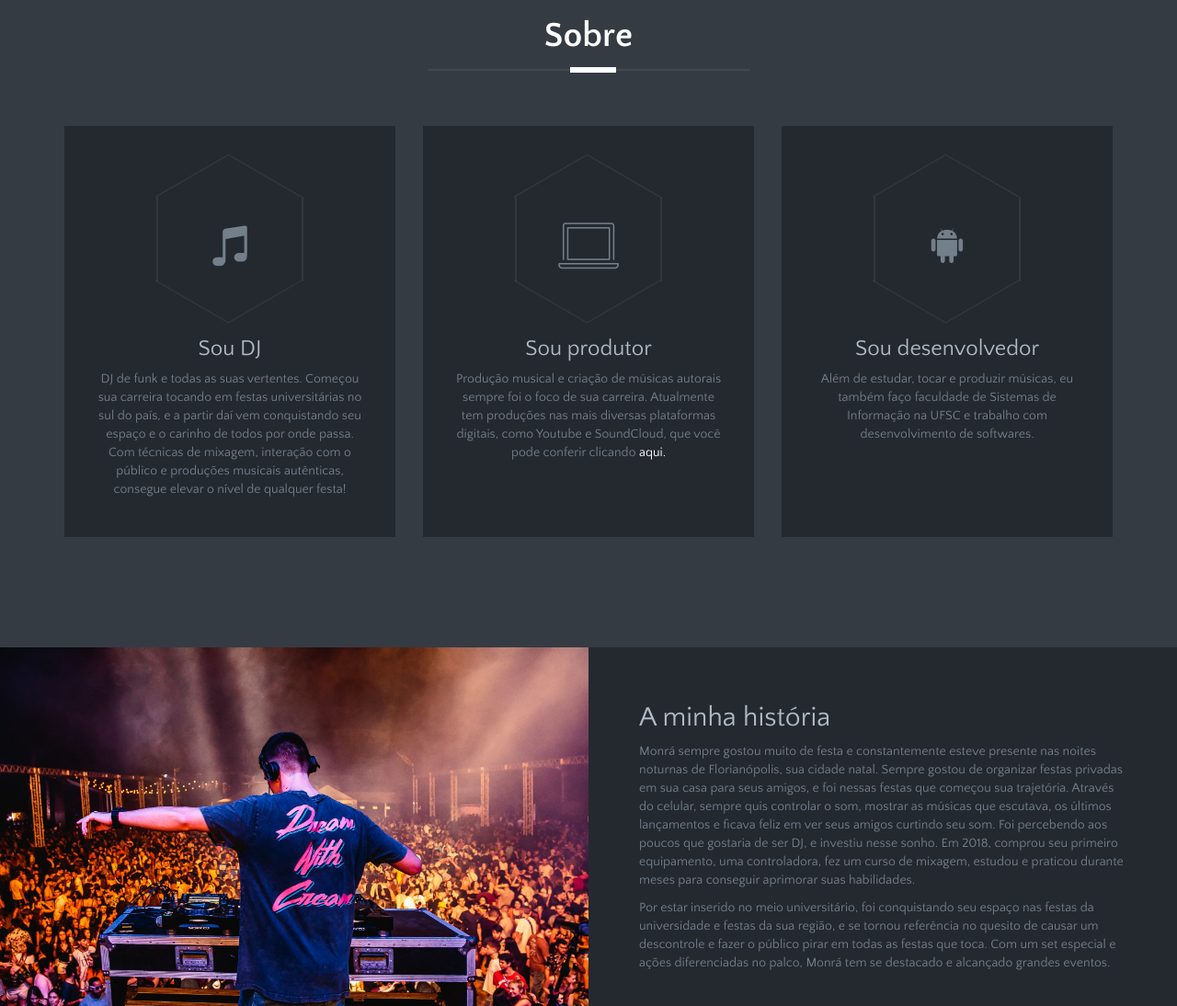
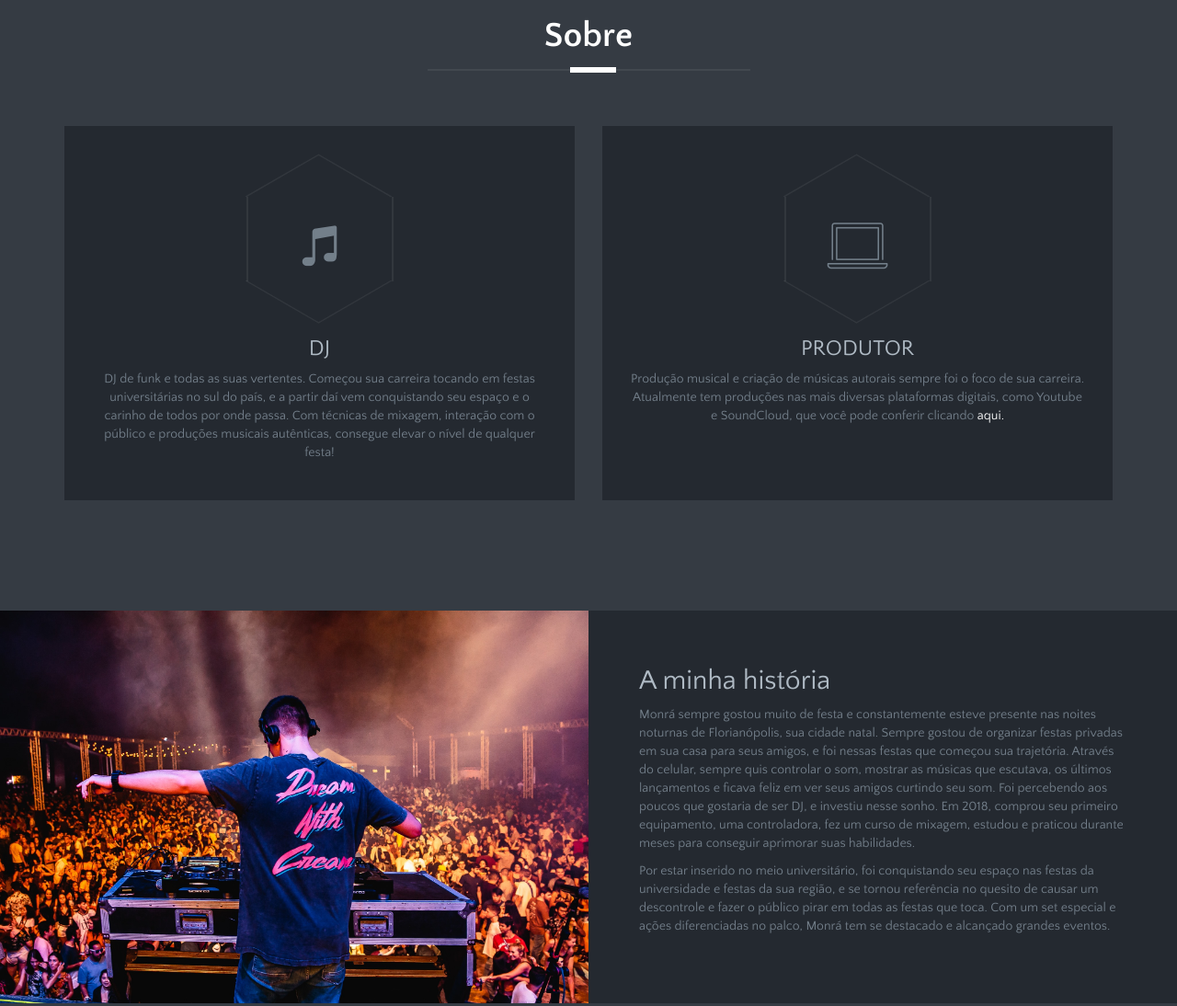
Before and after one commit to monradj/monradj.github.io, a plain HTML site: page index.html in a window 1280 px wide. Shown: the part 980-2074 px from the top of the page at 92% size. Drawn offline with Linux system fonts and the light colour scheme; some packages are replaced by stand-ins of ours; files whose address does not match are found by name; a web font is replaced by a local one.

Commit message:
Arruma detalhes

```diff
--- a/index.html
+++ b/index.html
@@ -135,14 +135,14 @@ Welcome Slider
 					<!-- /section title -->
 
 					<!-- About item -->
-					<div class="col-md-4 text-center wow fadeInUp" data-wow-duration="500ms" >
+					<div class="col-md-6 text-center wow fadeInUp" data-wow-duration="500ms" >
 						<div class="block">
 							<div class="icon-box">
 								<i class="tf-ion-music-note"></i>
 							</div>
 							<!-- Express About Yourself -->
 							<div class="content text-center">
-								<h3 class="ddd">Sou DJ</h3>
+								<h3 class="ddd">DJ</h3>
 								<p>DJ de funk e todas as suas vertentes. Começou sua carreira tocando em festas universitárias no sul do país, e a partir daí vem conquistando seu espaço e o carinho de todos por onde passa. Com técnicas de mixagem, interação com o público e produções musicais autênticas, consegue elevar o nível de qualquer festa!</p>
 							</div>
 						</div>
@@ -150,30 +150,15 @@ Welcome Slider
 					<!-- End About item -->
 
 					<!-- About item -->
-					<div class="col-md-4 text-center wow fadeInUp" data-wow-duration="500ms" data-wow-delay="250ms">
+					<div class="col-md-6 text-center wow fadeInUp" data-wow-duration="500ms" data-wow-delay="250ms">
 						<div class="block">
 							<div class="icon-box">
 								<i class="tf-laptop"></i>
 							</div>
 							<!-- Express About Yourself -->
 							<div class="content text-center">
-								<h3>Sou produtor</h3>
+								<h3>PRODUTOR</h3>
 								<p>Produção musical e criação de músicas autorais sempre foi o foco de sua carreira. Atualmente tem produções nas mais diversas plataformas digitais, como Youtube e SoundCloud, que você pode conferir clicando <a data-scroll href="#portfolio">aqui.</a><br><br><br></p>
-							</div>
-						</div>
-					</div>
-					<!-- End About item -->
-
-					<!-- About item -->
-					<div class="col-md-4 text-center wow fadeInUp" data-wow-duration="500ms" data-wow-delay="500ms">
-						<div class="block kill-margin-bottom">
-							<div class="icon-box">
-								<i class="tf-ion-social-android"></i>
-							</div>
-							<!-- Express About Yourself -->
-							<div class="content text-center">
-								<h3>Sou desenvolvedor</h3>
-								<p>Além de estudar, tocar e produzir músicas, eu também faço faculdade de Sistemas de Informação na UFSC e trabalho com desenvolvimento de softwares. <br><br><br><br></p>
 							</div>
 						</div>
 					</div>
@@ -258,7 +243,7 @@ Welcome Slider
 
 			<!-- section title -->
 			<div class="title text-center wow fadeIn" data-wow-duration="500ms">
-				<h2>Entrar em contato</h2>
+				<h2>Contato</h2>
 				<div class="border"></div>
 			</div>
 			<!-- /section title -->
@@ -330,7 +315,6 @@ Welcome Slider
 				<!-- Footer Social Links -->
 				<div class="social-icon">
 					<ul class="list-inline">
-						<li><a href="https://www.facebook.com/ramon.seugling"><i class="tf-ion-social-facebook"></i></a></li>
 						<li><a href="https://instagram.com/monradj"><i class="tf-ion-social-instagram"></i></a></li>
 						<li><a href="https://twitter.com/monradj"><i class="tf-ion-social-twitter"></i></a></li>
 						<li><a href="https://www.youtube.com/channel/UCCCUaVXFowgJKERW5g5B06g"><i class="tf-ion-social-youtube"></i></a></li>
```
